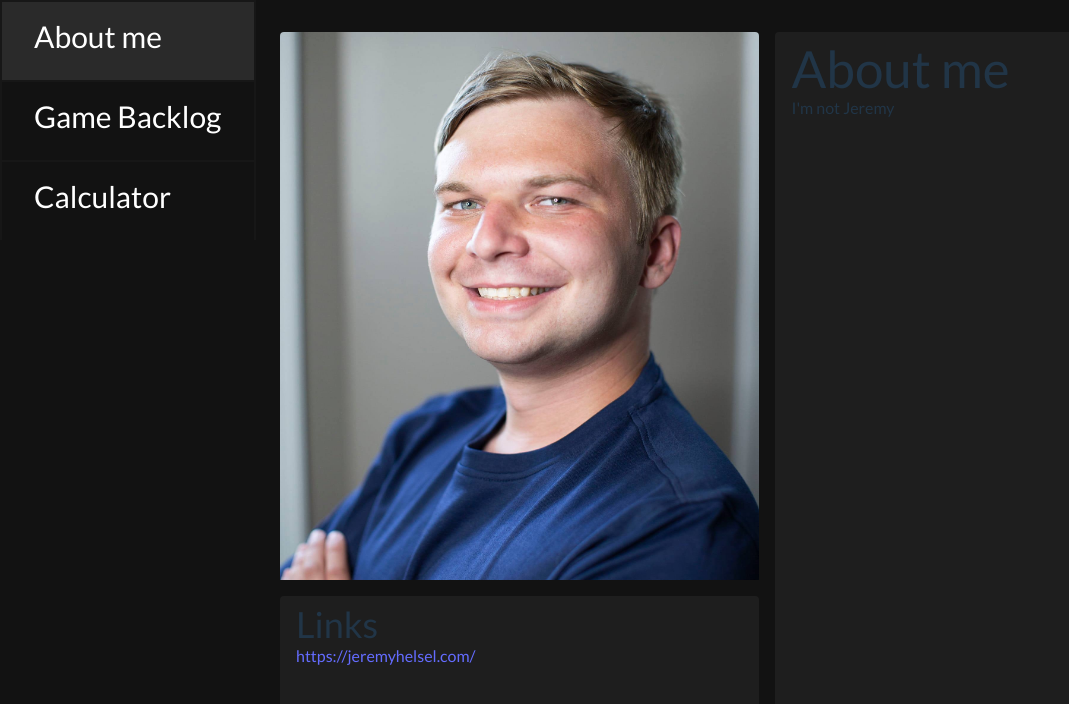
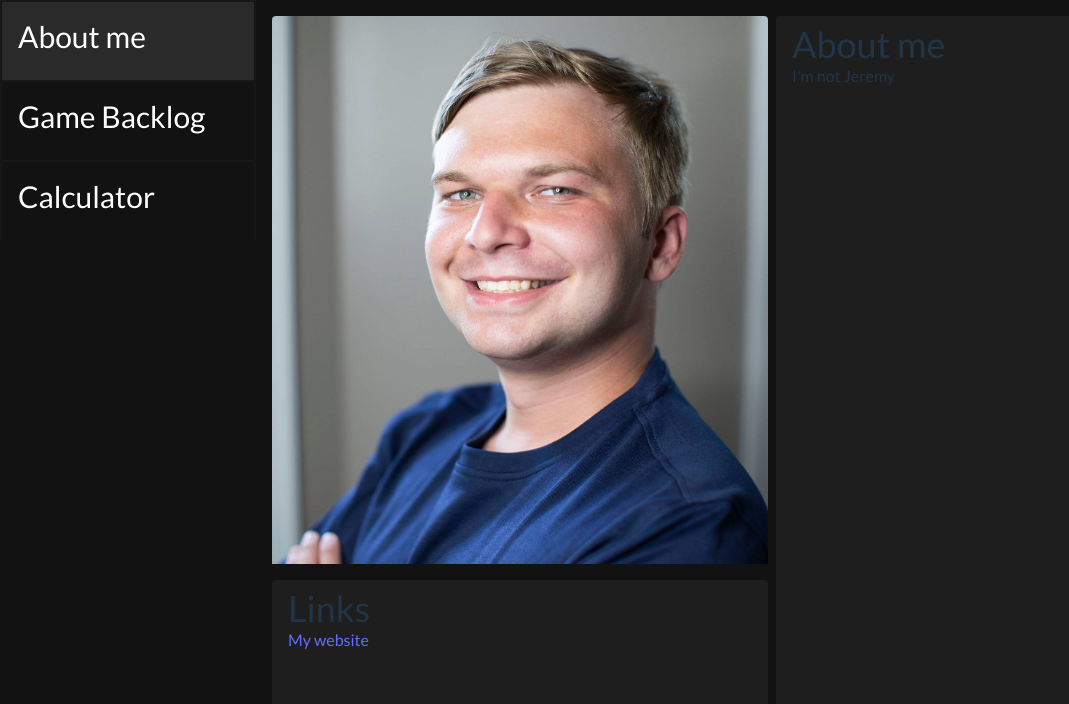
Before and after one commit to JIH7/react-portfolio-site, a React (Vite) app: page / in a window 1280 px wide. Shown: the top 704 px of the page, without its empty margins (0-1069 px from the left). Built offline with nearby package versions, Linux system fonts and the light colour scheme.

Commit message:
Reworked component hierarchy for more modular layouts

```diff
--- a/public/main.css
+++ b/public/main.css
@@ -599,6 +599,10 @@ video {
   height: 100vh;
 }
 
+.h-3\/5 {
+  height: 60%;
+}
+
 .w-16 {
   width: 4rem;
 }
@@ -627,6 +631,10 @@ video {
 
 .flex-col {
   flex-direction: column;
+}
+
+.flex-wrap {
+  flex-wrap: wrap;
 }
 
 .justify-start {
@@ -737,6 +745,16 @@ video {
 .text-4xl {
   font-size: 2.25rem;
   line-height: 2.5rem;
+}
+
+.text-xl {
+  font-size: 1.25rem;
+  line-height: 1.75rem;
+}
+
+.text-2xl {
+  font-size: 1.5rem;
+  line-height: 2rem;
 }
 
 .text-white {
@@ -866,6 +884,16 @@ button:focus-visible {
   .sm\:pb-4 {
     padding-bottom: 1rem;
   }
+
+  .sm\:text-2xl {
+    font-size: 1.5rem;
+    line-height: 2rem;
+  }
+
+  .sm\:text-xl {
+    font-size: 1.25rem;
+    line-height: 1.75rem;
+  }
 }
 
 @media (min-width: 768px) {
@@ -907,6 +935,14 @@ button:focus-visible {
     height: 100vh;
   }
 
+  .md\:h-1\/5 {
+    height: 20%;
+  }
+
+  .md\:h-auto {
+    height: auto;
+  }
+
   .md\:w-1\/2 {
     width: 50%;
   }
@@ -919,8 +955,22 @@ button:focus-visible {
     width: 80%;
   }
 
+  .md\:flex-wrap {
+    flex-wrap: wrap;
+  }
+
   .md\:rounded {
     border-radius: 0.25rem;
+  }
+
+  .md\:text-3xl {
+    font-size: 1.875rem;
+    line-height: 2.25rem;
+  }
+
+  .md\:text-4xl {
+    font-size: 2.25rem;
+    line-height: 2.5rem;
   }
 }
 
--- a/src/AppList.js
+++ b/src/AppList.js
@@ -19,18 +19,26 @@ class AppTile{
     }
 }
 
+class LinkInfo{
+    constructor(linkAdress, linkName) {
+        this.linkAdress = linkAdress
+        this.linkName = linkName
+    }
+}
+
 const AppList = [
     new AppTile("About me", "I'm not Jeremy", HeadShotImg, [
-        'https://jeremyhelsel.com/',
+        new LinkInfo('https://jeremyhelsel.com', "My website"),
     ]),
 
     new AppTile("Game Backlog Tracker", "Filler Description", GameBacklogImg, [
-        'https://VideoGameBacklog.com/'
+        new LinkInfo('https://VideoGameBacklog.com/', 'Live website'),
+        new LinkInfo('https://github.com/JIH7/game-backlog-mvc', "Source Code"),
     ], "Game Backlog"),
 
     new AppTile("Calculator", "A calculator made with React and Tailwind.", CalculatorImg, [
-        'https://helsel-react-calculator.netlify.app/',
-        'https://github.com/JIH7/react-tailwind-calculator'
+        new LinkInfo('https://helsel-react-calculator.netlify.app/', 'Live website'),
+        new LinkInfo('https://github.com/JIH7/react-tailwind-calculator', 'Source Code')
     ])
 ]
 
--- a/src/components/LinkWidgetLI.jsx
+++ b/src/components/LinkWidgetLI.jsx
@@ -1,6 +1,6 @@
 const LinkWidgetLI = ({key, text}) => {
   return (
-    <a href={text}><li key={key}>{text}</li></a>
+    <a href={text.linkAdress}><li key={key}>{text.linkName}</li></a>
   )
 }
 
--- a/src/components/LinksWidget.jsx
+++ b/src/components/LinksWidget.jsx
@@ -2,7 +2,7 @@ import LinkWidgetLI from "./LinkWidgetLI"
 
 const LinksWidget = ( {links} ) => {
   return (
-    <section className="w-full sm:pb-4 md:h-1/4 | px-4 pt-2 | sm:rounded-md md:rounded | bg-white bg-opacity-5">
+    <section className="w-full md:w-1/2 sm:pb-4 md:h-1/4 | px-4 pt-2 | sm:rounded-md md:rounded | bg-white bg-opacity-5">
         <h2 className='text-4xl'>Links</h2>
         <ul>
             {links.map((e, i) => <LinkWidgetLI text={e} key={i} />)}
--- a/src/components/ListItem.jsx
+++ b/src/components/ListItem.jsx
@@ -1,6 +1,6 @@
 const ListItem = ({ appName, onToggle, idKey, currentApp }) => {
   return (
-    <div onClick={() => onToggle(Number(idKey))} className={`border-x-2 border-t-2 border-neutral-900 | h-20 w-full | py-4 px-8 | text-white text-3xl truncate | ${currentApp === idKey ? 'bg-white bg-opacity-10' : 'hover:bg-white hover:bg-opacity-5'}`}>
+    <div onClick={() => onToggle(Number(idKey))} className={`border-x-2 border-t-2 border-neutral-900 | h-20 w-full | py-4 px-4 | text-white text-3xl truncate | ${currentApp === idKey ? 'bg-white bg-opacity-10' : 'hover:bg-white hover:bg-opacity-5'}`}>
       {appName}
     </div>
   )
--- a/src/components/Page.jsx
+++ b/src/components/Page.jsx
@@ -4,15 +4,13 @@ import LinksWidget from './LinksWidget'
 
 const Page = ({app}) => {
   return (
-    <div className="w-full md:w-4/5 p-4 mb-4 sm:mx-auto | block md:flex">
+    <div className="w-full md:w-4/5 p-4 mb-4 sm:mx-auto | flex flex-col md:flex-wrap justify-between">
 
-      <div className="flex flex-col | h-full w-full md:w-1/2 | mx-auto md:mx-2 md:my-4">
-        <img className="w-full h-3/4 | pb-4 | rounded | object-cover object-top" src={app.image} alt="" />
-        <LinksWidget className links={app.links}/>
-      </div>
+      <img className="w-full md:w-1/2 h-3/4 | pb-4 | rounded | object-cover object-top" src={app.image} alt="" />
+      <LinksWidget className links={app.links}/>
 
-      <main className="bg-white bg-opacity-5 | sm:pb-4 md:h-full w-full md:w-1/2 | mx-auto md:mx-2 md:my-4 | px-4 pt-2 | sm:rounded-md  md:rounded">
-        <h1>{app.name}</h1>
+      <main className="bg-white bg-opacity-5 | sm:pb-4 md:h-full w-full md:w-1/2 | mx-auto md:mx-2 | px-4 pt-2 | sm:rounded-md  md:rounded">
+        <h1 className='text-2xl md:text-4xl'>{app.name}</h1>
         <p>{app.description}</p>
       </main>
 
```
